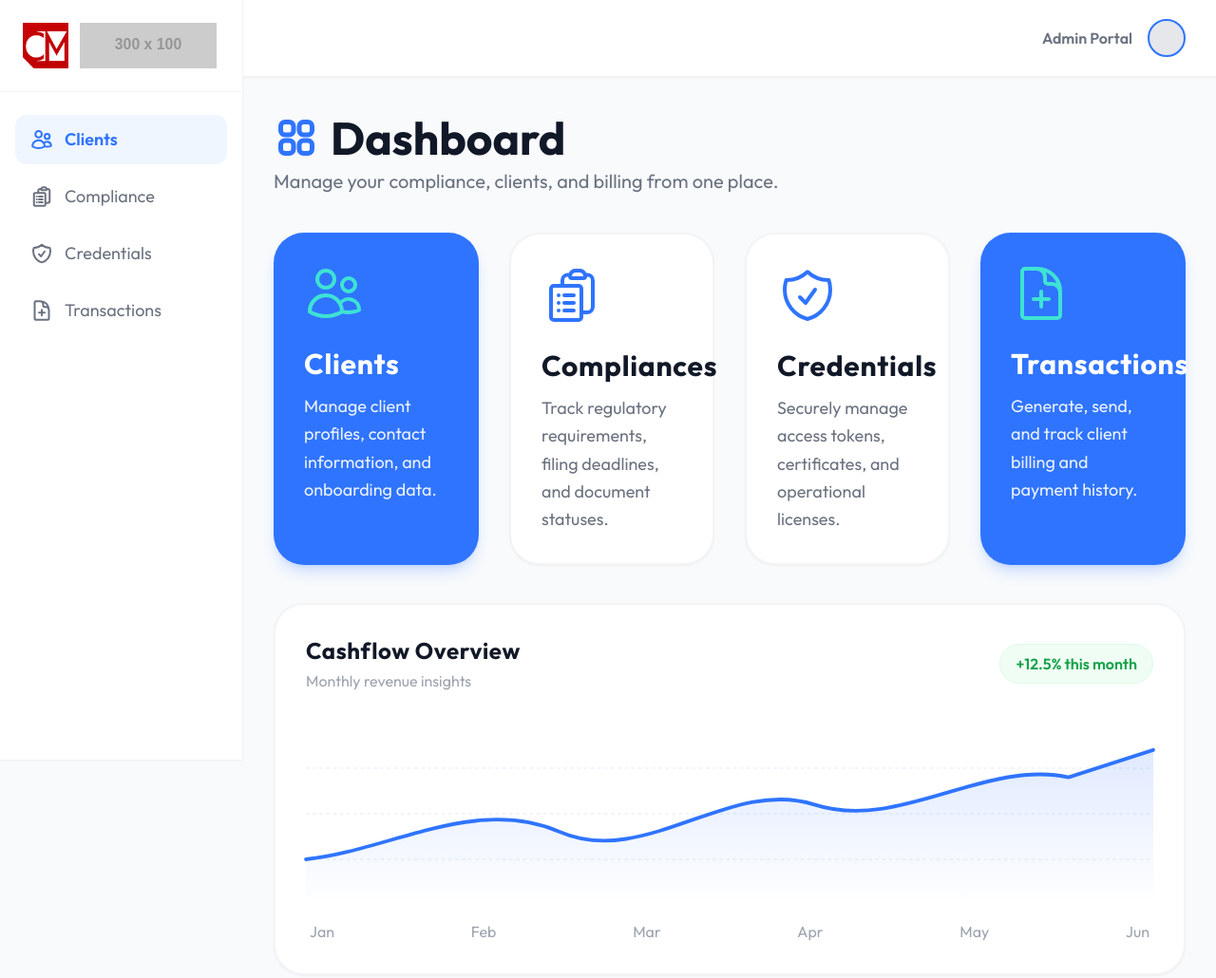
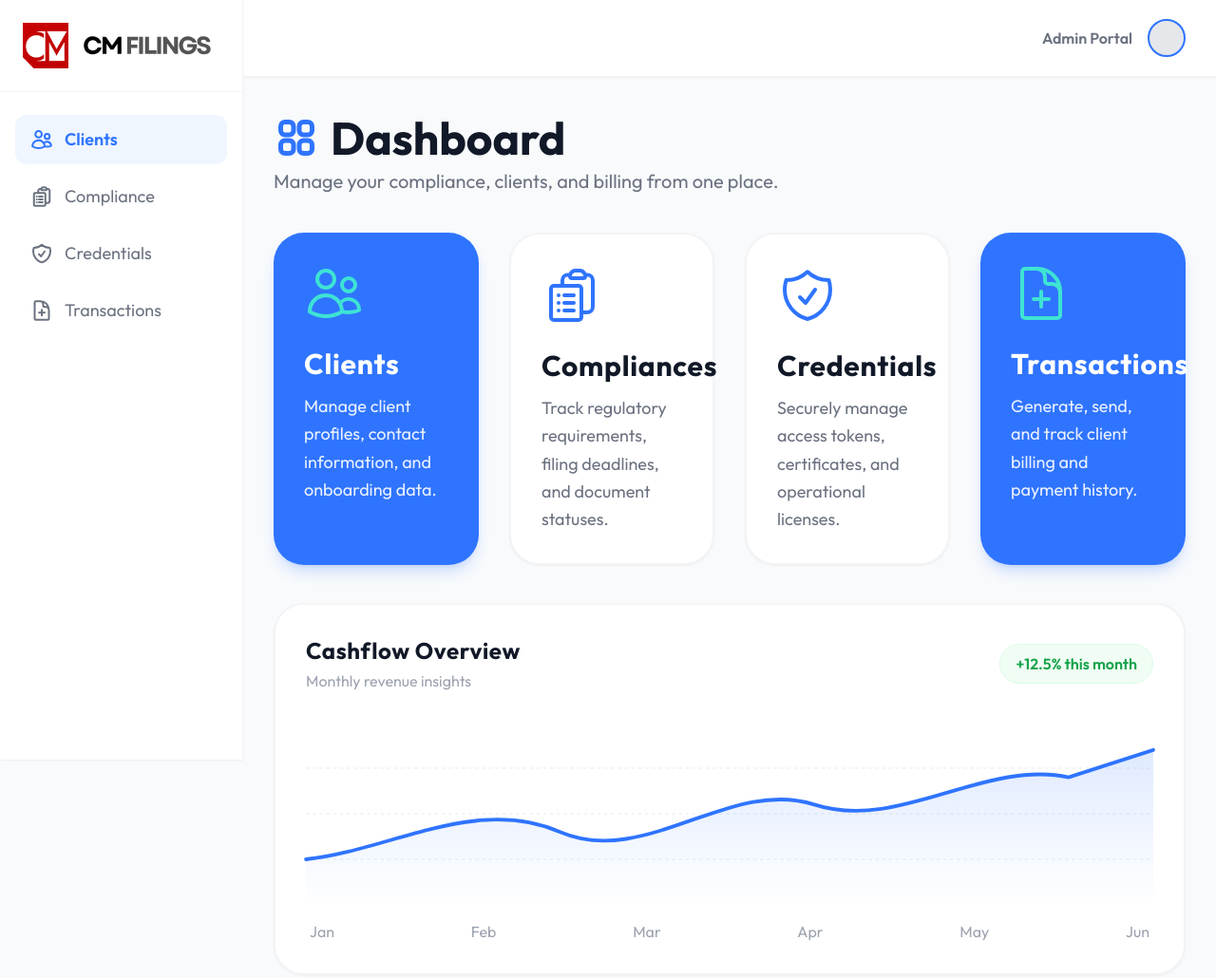
Before and after one commit to cmfilings-git/admin, a plain HTML site: page index.html in a window 1280 px wide. Shown: the whole page at 95% size. Drawn offline with nearby package versions, Linux system fonts and the light colour scheme; placeholder pictures from the web are drawn by us.

Commit message:
Update index.html

```diff
--- a/index.html
+++ b/index.html
@@ -37,7 +37,7 @@
     <aside class="hidden md:flex flex-col w-64 bg-white border-r border-gray-100 h-screen fixed left-0 top-0 z-30 shadow-sm">
         <div class="flex items-center gap-3 p-6 border-b border-gray-100">
             <img src="assets/logo.png" alt="Logo" class="h-12 w-12 object-contain" onerror="this.src='https://placehold.co/100x100/2F74FF/white?text=Logo'">
-            <img src="assets/name.png" alt="CM Filings" class="h-12 w-36 object-contain" onerror="this.src='https://placehold.co/300x100/ffffff/000000?text=Brand+Name'">
+            <img src="assets/name.svg" alt="CM Filings" class="h-12 w-36 object-contain" onerror="this.src='https://placehold.co/300x100/ffffff/000000?text=Brand+Name'">
         </div>
         <div class="flex-grow py-6 px-4 space-y-2">
             <a href="/modules/crm/clients.html" class="flex items-center gap-3 px-4 py-3 text-lg text-app-blue bg-blue-50 rounded-xl font-semibold transition-colors">
```
